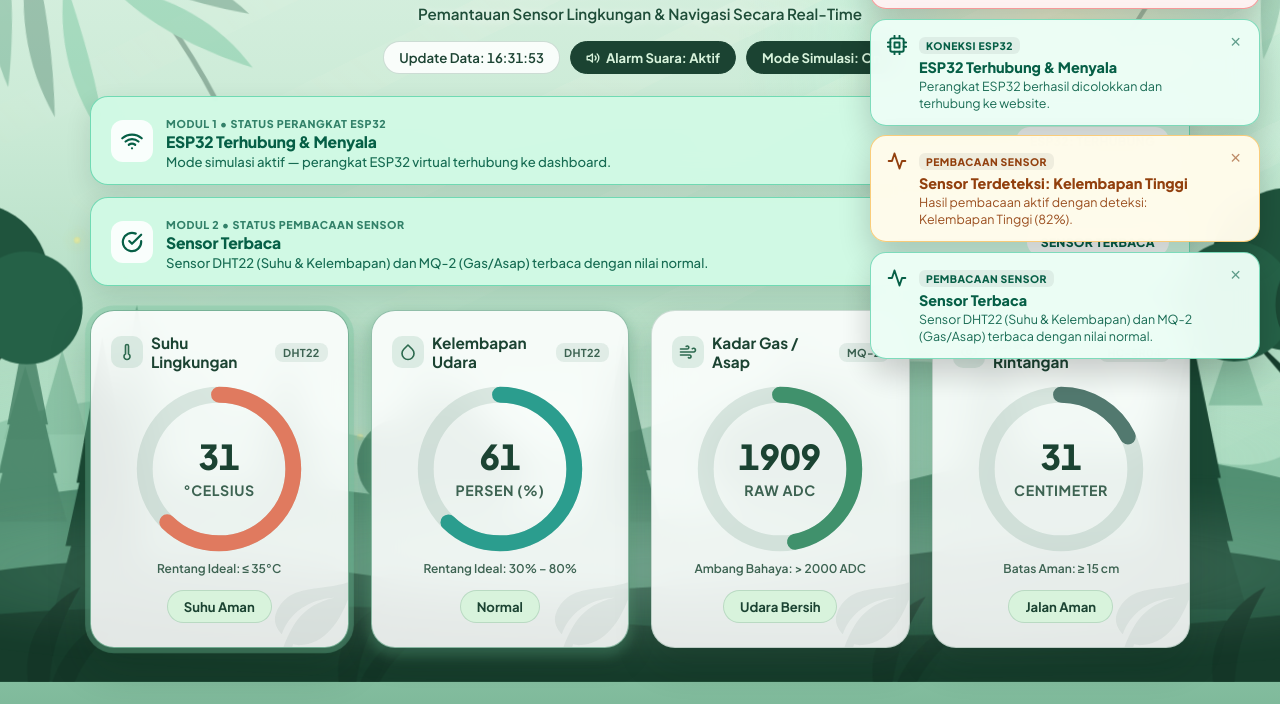
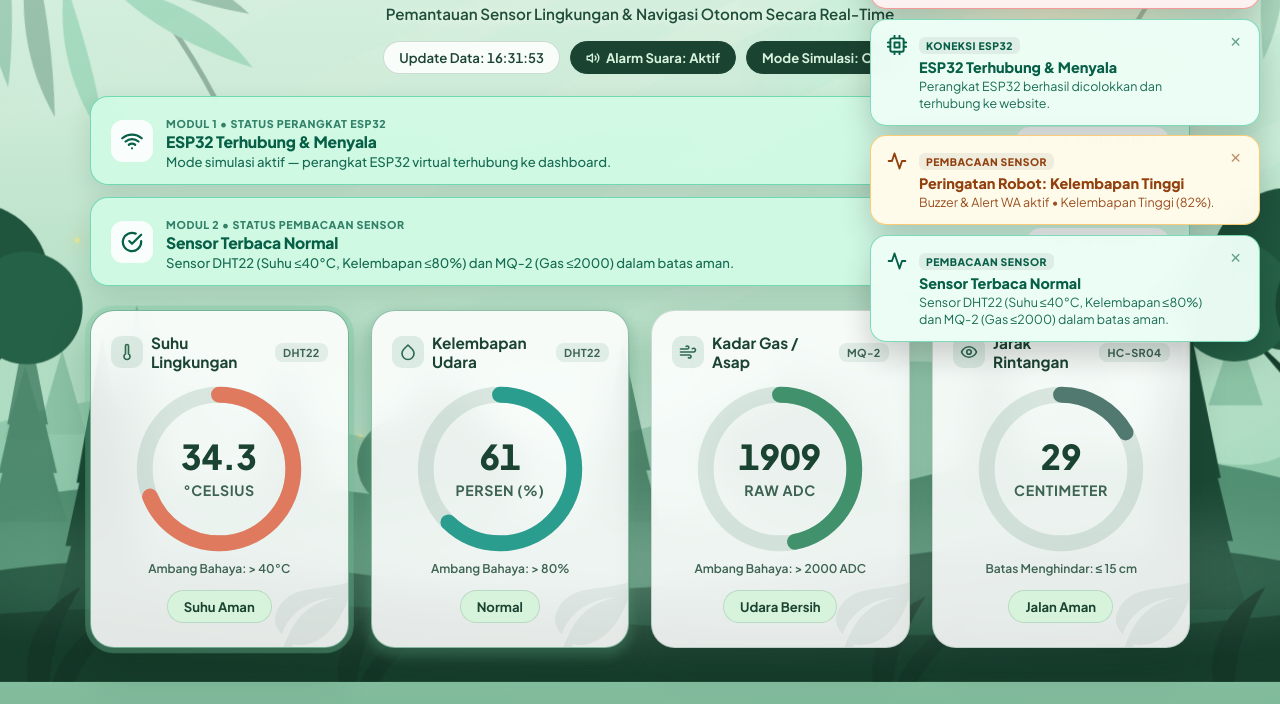
Before and after one commit to NATSUUU1/PROJECT-ROBOTIKA, a plain HTML site: page index.html in a window 1280 px wide. Both pictures are taken after a click on the button "Mode Simulasi: Off". Shown: the part 118-822 px from the top of the page. Drawn offline with Linux system fonts and the light colour scheme; no server answers.

Commit message:
Update index.html

```diff
--- a/index.html
+++ b/index.html
@@ -74,7 +74,6 @@
             overflow: hidden;
         }
 
-        /* Pendaran Cahaya Matahari & God-Rays di Celah Pohon */
         .sunbeam-glow {
             position: absolute;
             top: -150px;
@@ -214,7 +213,6 @@
             animation: floatFirefly 15s linear infinite;
         }
 
-        /* Kombinasi partikel embun putih & kunang-kunang keemasan */
         .forest-particles span:nth-child(odd) {
             background: radial-gradient(circle, rgba(254, 240, 138, 0.95), rgba(250, 204, 21, 0.25));
             box-shadow: 0 0 12px rgba(253, 224, 71, 0.65);
@@ -983,7 +981,6 @@
             <!-- LAYER 1: Perbukitan & Hutan Kabut Jauh -->
             <g class="forest-layer-far" opacity="0.48">
                 <path d="M0 320 Q180 230 390 295 T810 270 T1210 290 T1440 250 L1440 560 L0 560 Z" fill="#74b494"/>
-                <!-- Puncak-puncak pohon jauh -->
                 <polygon points="70,310 92,235 114,310" fill="#63a685"/>
                 <polygon points="105,305 130,218 155,305" fill="#63a685"/>
                 <polygon points="240,295 262,222 284,295" fill="#63a685"/>
@@ -999,7 +996,6 @@
             <g class="forest-layer-mid" opacity="0.72">
                 <path d="M0 385 Q240 330 490 375 T980 355 T1440 370 L1440 560 L0 560 Z" fill="#3b7a5e"/>
 
-                <!-- Pohon Pinus Kiri Tengah -->
                 <g fill="#357257">
                     <polygon points="45,395 85,250 125,395"/>
                     <polygon points="55,345 85,215 115,345"/>
@@ -1012,7 +1008,6 @@
                     <polygon points="315,390 352,265 389,390"/>
                     <polygon points="325,340 352,225 379,340"/>
 
-                    <!-- Pohon Rimbun Tengah -->
                     <circle cx="470" cy="335" r="46"/>
                     <circle cx="512" cy="322" r="54"/>
                     <circle cx="555" cy="340" r="42"/>
@@ -1036,11 +1031,9 @@
 
             <!-- LAYER 3: Siluet Hutan Depan, Batang Pohon & Semak Pakis -->
             <g class="forest-layer-front">
-                <!-- Tanah & Semak Bawah -->
                 <path d="M0 455 Q210 415 440 450 T940 438 T1440 448 L1440 560 L0 560 Z" fill="#1f513b"/>
                 <path d="M0 495 Q320 465 680 498 T1440 485 L1440 560 L0 560 Z" fill="#163c2b"/>
 
-                <!-- Batang & Tajuk Pohon Besar Bingkai Kiri -->
                 <rect x="26" y="130" width="24" height="430" rx="6" fill="#173e2d"/>
                 <path d="M38 250 L82 205 L75 215 L38 262 Z" fill="#173e2d"/>
                 <path d="M38 295 L-4 252 L2 262 L38 308 Z" fill="#173e2d"/>
@@ -1048,28 +1041,24 @@
                 <circle cx="92" cy="175" r="58" fill="#256147"/>
                 <circle cx="-8" cy="180" r="62" fill="#1b4935"/>
 
-                <!-- Pohon Pinus Depan Kiri -->
                 <g fill="#1b4935">
                     <polygon points="118,485 170,295 222,485"/>
                     <polygon points="130,420 170,245 210,420"/>
                     <polygon points="142,355 170,205 198,355"/>
                 </g>
 
-                <!-- Batang & Tajuk Pohon Besar Bingkai Kanan -->
                 <rect x="1384" y="115" width="28" height="445" rx="6" fill="#173e2d"/>
                 <path d="M1396 245 L1344 195 L1352 206 L1396 258 Z" fill="#173e2d"/>
                 <circle cx="1395" cy="135" r="84" fill="#1f543d"/>
                 <circle cx="1335" cy="168" r="62" fill="#256147"/>
                 <circle cx="1442" cy="172" r="64" fill="#1b4935"/>
 
-                <!-- Pohon Pinus Depan Kanan -->
                 <g fill="#1b4935">
                     <polygon points="1235,485 1290,285 1345,485"/>
                     <polygon points="1248,415 1290,235 1332,415"/>
                     <polygon points="1260,350 1290,195 1320,350"/>
                 </g>
 
-                <!-- Rumpun Daun Pakis Hutan di Sepanjang Bawah -->
                 <g fill="#143627">
                     <path d="M90 560 C85 515, 110 480, 145 462 C125 495, 115 525, 112 560 Z"/>
                     <path d="M115 560 C130 518, 165 492, 205 485 C172 510, 150 532, 138 560 Z"/>
@@ -1110,7 +1099,7 @@
             </div>
 
             <h1>Dashboard RC Car</h1>
-            <p>Pemantauan Sensor Lingkungan & Navigasi Secara Real-Time</p>
+            <p>Pemantauan Sensor Lingkungan & Navigasi Otonom Secara Real-Time</p>
 
             <div class="status-bar">
                 <div id="last-update" class="last-update">Update Data: --:--:--</div>
@@ -1195,7 +1184,7 @@
                     </svg>
                 </div>
 
-                <div class="scale-range">Rentang Ideal: ≤ 35°C</div>
+                <div class="scale-range">Ambang Bahaya: > 40°C</div>
                 <div id="status-temp" class="status-badge status-offline">Tidak Terbaca</div>
             </section>
 
@@ -1225,7 +1214,7 @@
                     </svg>
                 </div>
 
-                <div class="scale-range">Rentang Ideal: 30% – 80%</div>
+                <div class="scale-range">Ambang Bahaya: > 80%</div>
                 <div id="status-hum" class="status-badge status-offline">Tidak Terbaca</div>
             </section>
 
@@ -1261,7 +1250,7 @@
                 <div id="status-gas" class="status-badge status-offline">Tidak Terbaca</div>
             </section>
 
-            <!-- 4. Sensor Jarak (HC-SR04) - Tampil di dashboard tanpa notifikasi spam -->
+            <!-- 4. Sensor Jarak (HC-SR04) - Navigasi Penghindar Rintangan -->
             <section id="card-dist" class="card interactive-tap" data-sfx="card">
                 <svg class="card-leaf-watermark" viewBox="0 0 24 24" fill="#1b4332">
                     <path d="M17 8C8 10 5.9 16.17 3.82 21.34l1.89.66l.95-2.3c.48.17.98.3 1.34.3C19 20 22 3 22 3c-1 2-8 2.25-13 3.25S2 11.5 2 13.5s1.75 3.75 1.75 3.75C7 8 17 8 17 8Z"/>
@@ -1288,7 +1277,7 @@
                     </svg>
                 </div>
 
-                <div class="scale-range">Batas Aman: ≥ 15 cm</div>
+                <div class="scale-range">Batas Menghindar: ≤ 15 cm</div>
                 <div id="status-dist" class="status-badge status-offline">Tidak Terbaca</div>
             </section>
         </main>
@@ -1296,16 +1285,18 @@
 
     <script>
         // ==========================================
-        // KONFIGURASI UMUM & UTILITAS WAKTU / SUARA / TOAST
+        // KONFIGURASI UMUM & AMBANG BATAS (DISESUAIKAN DENGAN ARDUINO IDE)
         // ==========================================
         const FIREBASE_URL = "https://rc-telementri-default-rtdb.asia-southeast1.firebasedatabase.app";
         const FIREBASE_AUTH = "y4KdPtOZOokvMWl8qdZuSUpeOla0NAXgQsOW5a02";
         const SENSOR_PATH = "/Sensor.json";
         const ESP_STATUS_PATH = "/ESP32_Status.json";
 
-        // Threshold disesuaikan persis dengan kode ESP32
-        const GAS_THRESHOLD_VAL = 2000;
-        const HUMIDITY_HIGH_VAL = 80;
+        // Threshold identik dengan konstanta di sketch ESP32 Arduino IDE
+        const SUHU_THRESHOLD_VAL = 40.0;   // const float SUHU_THRESHOLD = 40.0;
+        const HUMIDITY_HIGH_VAL = 80.0;    // const float HUMIDITY_THRESHOLD = 80.0;
+        const GAS_THRESHOLD_VAL = 2000;    // const int GAS_THRESHOLD = 2000;
+        const OBSTACLE_THRESHOLD_CM = 15;  // const int OBSTACLE_THRESHOLD_CM = 15;
 
         let isSimulationActive = false;
         let simTimer = null;
@@ -1332,8 +1323,7 @@
         updateRealtimeClock();
         setInterval(updateRealtimeClock, 1000);
 
-        // Hemat CPU: hentikan animasi dekoratif hutan (sunbeam, godrays, mist,
-        // canopy, breeze layer) saat tab browser tidak sedang dilihat.
+        // Hemat CPU: hentikan animasi dekoratif hutan saat tab browser tidak dilihat
         function toggleDecorAnimations(shouldRun) {
             const state = shouldRun ? 'running' : 'paused';
             document.querySelectorAll(
@@ -1370,7 +1360,6 @@
             window.addEventListener(evt, initAudioContext, { once: true });
         });
 
-        // Efek suara klik / pencet tombol & kartu
         function playPressSfx(variant = 'button') {
             try {
                 initAudioContext();
@@ -1419,7 +1408,6 @@
             }
         }
 
-        // Efek visual gelombang ripple saat elemen dipencet
         function spawnRipple(targetEl, clientX, clientY) {
             if (!targetEl || clientX === undefined || clientY === undefined) return;
             const rect = targetEl.getBoundingClientRect();
@@ -1434,7 +1422,6 @@
             setTimeout(() => ripple.remove(), 620);
         }
 
-        // Pasang event suara + ripple ke seluruh tombol, kartu sensor, dan bar notifikasi
         document.addEventListener('pointerdown', (e) => {
             const btn = e.target.closest('.pill-btn');
             if (btn) {
@@ -1459,7 +1446,6 @@
             }
         });
 
-        // Guard anti-tumpuk: cegah alarm diputar bertubi-tubi dalam waktu sangat singkat
         let lastAlarmPlayedAt = 0;
         const ALARM_MIN_GAP_MS = 400;
 
@@ -1467,7 +1453,7 @@
             if (!alarmEnabled) return;
 
             const nowMs = performance.now();
-            if (nowMs - lastAlarmPlayedAt < ALARM_MIN_GAP_MS) return; // tolak kalau terlalu rapat
+            if (nowMs - lastAlarmPlayedAt < ALARM_MIN_GAP_MS) return;
             lastAlarmPlayedAt = nowMs;
 
             try {
@@ -1541,7 +1527,6 @@
             }
         }
 
-        // Sistem Pop-up Toast Terpisah
         function showToast(category, variant, title, description) {
             const container = document.getElementById('toast-container');
             const toast = document.createElement('div');
@@ -1581,7 +1566,7 @@
         // =========================================================================
         const EspConnectionController = (() => {
             const INITIAL_CHECK_MS = 4500;
-            const OFFLINE_TIMEOUT_MS = 7000;
+            const OFFLINE_TIMEOUT_MS = 7000; // Heartbeat dikirim ESP32 tiap 1500ms
 
             let isConnected = null;
             let initialHeartbeat = undefined;
@@ -1606,7 +1591,7 @@
                     title.textContent = "ESP32 Terhubung & Menyala";
                     desc.textContent = isSimulationActive
                         ? "Mode simulasi aktif — perangkat ESP32 virtual terhubung ke dashboard."
-                        : "Perangkat ESP32 berhasil dicolokkan dan aktif mengirim heartbeat ke Firebase.";
+                        : "Perangkat ESP32 aktif mengirim heartbeat tiap 1,5 detik ke Firebase.";
                     tag.textContent = "ESP32: TERHUBUNG";
 
                     if (changed) {
@@ -1648,10 +1633,9 @@
             }
 
             const statusStream = new EventSource(`${FIREBASE_URL}${ESP_STATUS_PATH}?auth=${FIREBASE_AUTH}`);
-            // Beri jeda toleransi singkat sebelum menandai terputus, karena EventSource
-            // sering melakukan reconnect otomatis dalam hitungan detik saat ada gangguan sesaat.
             const ERROR_GRACE_MS = 3000;
             let errorGraceTimer = null;
+
             statusStream.onopen = () => {
                 clearTimeout(errorGraceTimer);
                 if (!isSimulationActive && isConnected === null) {
@@ -1730,6 +1714,7 @@
             const grid = document.getElementById('sensor-grid');
             const lastUpdateText = document.getElementById('last-update');
 
+            // ESP32 mengirim -999 jika DHT22 NaN atau ultrasonik timeout (>5m)
             function isValidReading(val) {
                 if (val === null || val === undefined || val === "") return false;
                 const num = Number(val);
@@ -1795,7 +1780,7 @@
                 }
             }
 
-            function updateGauge(idPrefix, value, min, max, alertColor = null) {
+            function updateGauge(idPrefix, value, min, max, alertColor = null, displayOverride = null) {
                 let percentage = ((value - min) / (max - min)) * 100;
                 percentage = Math.min(100, Math.max(0, percentage));
 
@@ -1805,7 +1790,9 @@
                 if (circle && textVal) {
                     circle.setAttribute('stroke-dasharray', `${percentage.toFixed(1)}, 100`);
                     circle.style.stroke = alertColor ? alertColor : "";
-                    textVal.textContent = Number.isInteger(value) ? value : value.toFixed(1);
+                    textVal.textContent = displayOverride !== null
+                        ? displayOverride
+                        : (Number.isInteger(value) ? value : value.toFixed(1));
                 }
             }
 
@@ -1825,8 +1812,6 @@
                 );
             }
 
-            // Batasi render maksimal 1x per animation frame, meski data SSE masuk
-            // beberapa kali berturut-turut dalam waktu yang sangat singkat.
             let renderScheduled = false;
             function scheduleProcessSensorReadings() {
                 if (renderScheduled) return;
@@ -1853,44 +1838,40 @@
                     missing.push('Gas/Asap (MQ-2)');
                     setSingleCardOffline('gas', 'status-gas');
                 }
-                if (!isValidReading(readings.Jarak)) {
-                    setSingleCardOffline('dist', 'status-dist');
-                }
 
                 const detections = [];
 
-                // 1. Suhu (DHT22) -> Masuk notifikasi
+                // 1. Suhu (DHT22) -> SUHU_THRESHOLD = 40.0
                 if (isValidReading(readings.Suhu)) {
                     const suhu = Number(readings.Suhu);
-                    const overheat = suhu > 35;
+                    const overheat = suhu > SUHU_THRESHOLD_VAL;
                     updateGauge('temp', suhu, 0, 50, overheat ? "#dc2626" : null);
                     const badge = document.getElementById('status-temp');
-                    badge.textContent = overheat ? "Overheat!" : "Suhu Aman";
+                    badge.textContent = overheat ? "Overheat! (>40°C)" : "Suhu Aman";
                     badge.className = overheat ? "status-badge status-danger" : "status-badge";
                     if (overheat) detections.push(`Suhu Tinggi (${suhu}°C)`);
                 }
 
-                // 2. Kelembapan (DHT22) -> Masuk notifikasi
+                // 2. Kelembapan (DHT22) -> HUMIDITY_THRESHOLD = 80.0
                 if (isValidReading(readings.Kelembapan)) {
                     const hum = Number(readings.Kelembapan);
-                    const humWarn = hum > HUMIDITY_HIGH_VAL || hum < 30;
-                    updateGauge('hum', hum, 0, 100, humWarn ? "#d97706" : null);
+                    const humDanger = hum > HUMIDITY_HIGH_VAL;
+                    updateGauge('hum', hum, 0, 100, humDanger ? "#d97706" : null);
                     const badge = document.getElementById('status-hum');
-                    if (hum > HUMIDITY_HIGH_VAL) {
-                        badge.textContent = "Terlalu Lembap";
+                    if (humDanger) {
+                        badge.textContent = "Terlalu Lembap (>80%)";
                         badge.className = "status-badge status-warning";
                         detections.push(`Kelembapan Tinggi (${hum}%)`);
                     } else if (hum < 30) {
                         badge.textContent = "Udara Kering";
-                        badge.className = "status-badge status-warning";
-                        detections.push(`Udara Kering (${hum}%)`);
+                        badge.className = "status-badge";
                     } else {
                         badge.textContent = "Normal";
                         badge.className = "status-badge";
                     }
                 }
 
-                // 3. Gas / Asap (MQ-2) -> Masuk notifikasi
+                // 3. Gas / Asap (MQ-2) -> GAS_THRESHOLD = 2000
                 if (isValidReading(readings.Gas)) {
                     const gas = Number(readings.Gas);
                     const gasDanger = gas > GAS_THRESHOLD_VAL;
@@ -1901,14 +1882,23 @@
                     if (gasDanger) detections.push(`Gas/Asap Terdeteksi (${gas} ADC)`);
                 }
 
-                // 4. Jarak Rintangan (HC-SR04) -> Hanya tampil di kartu gauge, TIDAK memicu notifikasi
-                if (isValidReading(readings.Jarak)) {
+                // 4. Jarak Rintangan (HC-SR04) -> OBSTACLE_THRESHOLD_CM = 15, -999 = >5m (aman)
+                if (readings.Jarak === null || readings.Jarak === undefined || readings.Jarak === "") {
+                    setSingleCardOffline('dist', 'status-dist');
+                } else if (Number(readings.Jarak) === -999) {
+                    updateGauge('dist', 200, 0, 200, null, ">5m");
+                    const badge = document.getElementById('status-dist');
+                    badge.textContent = "Aman (>5m)";
+                    badge.className = "status-badge";
+                } else if (isValidReading(readings.Jarak)) {
                     const jarak = Number(readings.Jarak);
-                    const distDanger = jarak < 15;
+                    const distDanger = (jarak > 0 && jarak <= OBSTACLE_THRESHOLD_CM);
                     updateGauge('dist', jarak, 0, 200, distDanger ? "#dc2626" : null);
                     const badge = document.getElementById('status-dist');
-                    badge.textContent = distDanger ? "Awas Tabrakan!" : "Jalan Aman";
+                    badge.textContent = distDanger ? "Menghindar! (≤15cm)" : "Jalan Aman";
                     badge.className = distDanger ? "status-badge status-danger" : "status-badge";
+                } else {
+                    setSingleCardOffline('dist', 'status-dist');
                 }
 
                 if (missing.length > 0) {
@@ -1922,16 +1912,16 @@
                 } else if (detections.length > 0) {
                     renderBanner(
                         'warn',
-                        `Sensor Terdeteksi: ${detections.map(d => d.split(' (')[0]).join(', ')}`,
-                        `Hasil pembacaan aktif dengan deteksi: ${detections.join(' • ')}.`,
-                        'TERDETEKSI',
+                        `Peringatan Robot: ${detections.map(d => d.split(' (')[0]).join(', ')}`,
+                        `Buzzer & Alert WA aktif • ${detections.join(' • ')}.`,
+                        'ALARM AKTIF',
                         'detected-' + detections.map(d => d.split(' (')[0]).join(',')
                     );
                 } else {
                     renderBanner(
                         'green',
-                        'Sensor Terbaca',
-                        'Sensor DHT22 (Suhu & Kelembapan) dan MQ-2 (Gas/Asap) terbaca dengan nilai normal.',
+                        'Sensor Terbaca Normal',
+                        'Sensor DHT22 (Suhu ≤40°C, Kelembapan ≤80%) dan MQ-2 (Gas ≤2000) dalam batas aman.',
                         'SENSOR TERBACA',
                         'readable-ok'
                     );
@@ -2024,7 +2014,7 @@
         })();
 
         // ==========================================
-        // MODE SIMULASI (MENGUJI KEDUA MODUL)
+        // MODE SIMULASI (MENGUJI THRESHOLD ARDUINO)
         // ==========================================
         function toggleSimulation() {
             const btn = document.getElementById('sim-toggle');
@@ -2046,10 +2036,10 @@
 
                 const runStep = () => {
                     SensorMonitorController.injectSimulatedData({
-                        Suhu: +(26 + Math.random() * 11).toFixed(1),
+                        Suhu: +(28 + Math.random() * 14).toFixed(1),
                         Kelembapan: Math.floor(55 + Math.random() * 30),
                         Gas: Math.floor(420 + Math.random() * 1850),
-                        Jarak: Math.floor(10 + Math.random() * 140)
+                        Jarak: Math.floor(8 + Math.random() * 140)
                     });
                 };
                 runStep();
```
